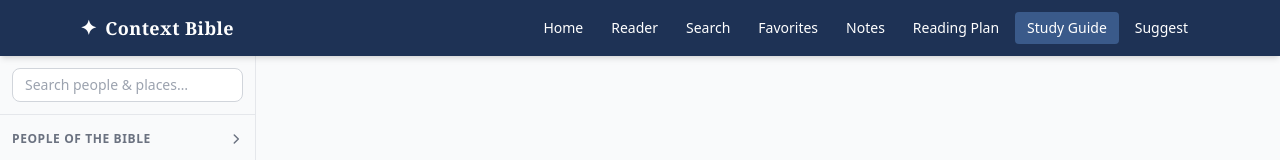
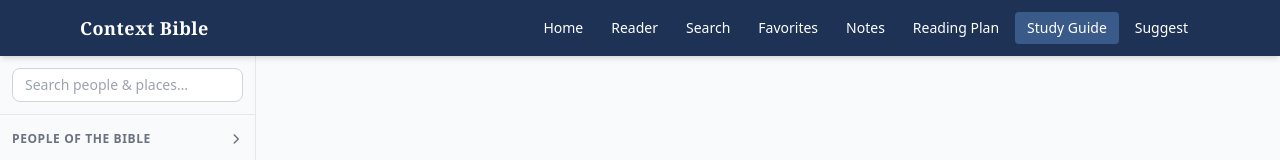
Before and after one commit to AaronC1992/bible-app, a React (Vite) app: page /#/study-guide in a window 1280 px wide. Shown: the top 160 px of the page. Built offline with nearby package versions, Linux system fonts and the light colour scheme.

Commit message:
Remove star from header logo

```diff
--- a/src/components/layout/Header.tsx
+++ b/src/components/layout/Header.tsx
@@ -19,7 +19,6 @@
       <div className="max-w-6xl mx-auto px-4 h-14 flex items-center justify-between">
         {/* Logo */}
         <Link to="/" className="flex items-center gap-2 font-serif font-bold text-lg tracking-wide">
-          <span className="text-xl">✦</span>
           <span>Context Bible</span>
         </Link>
 
```
